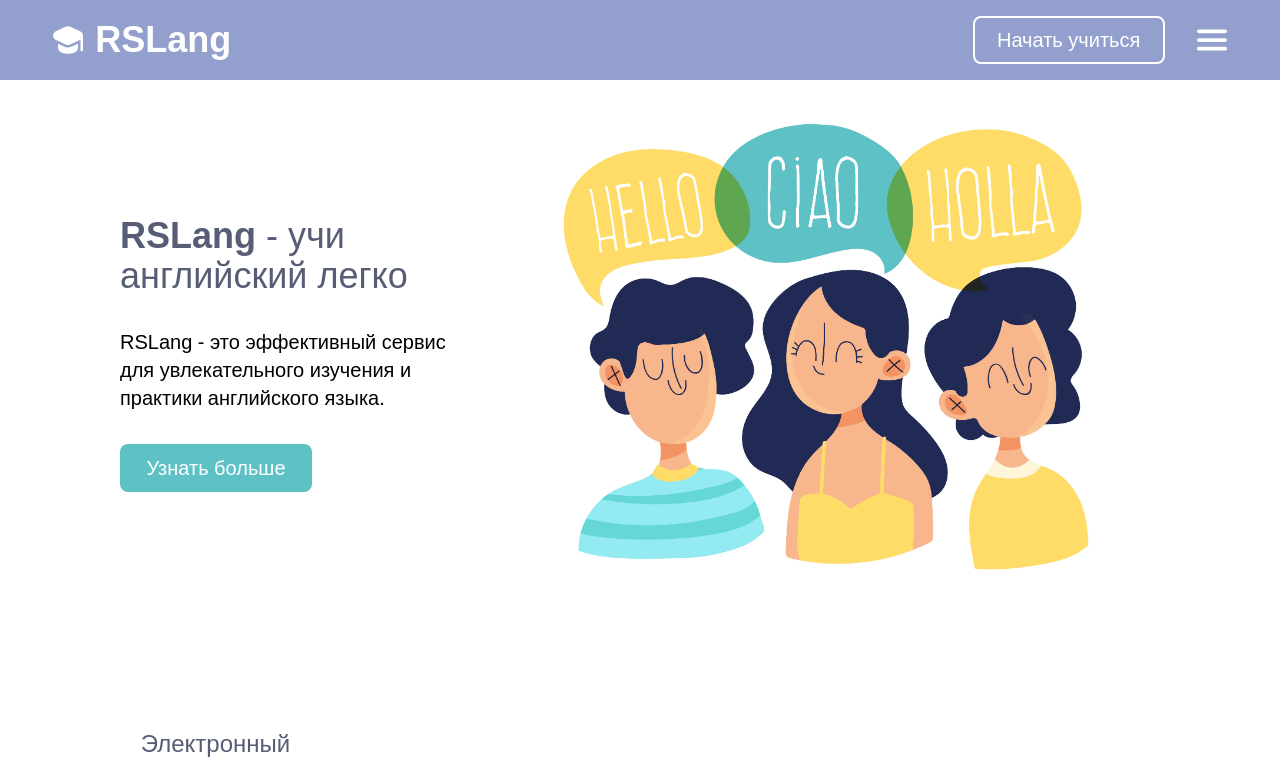
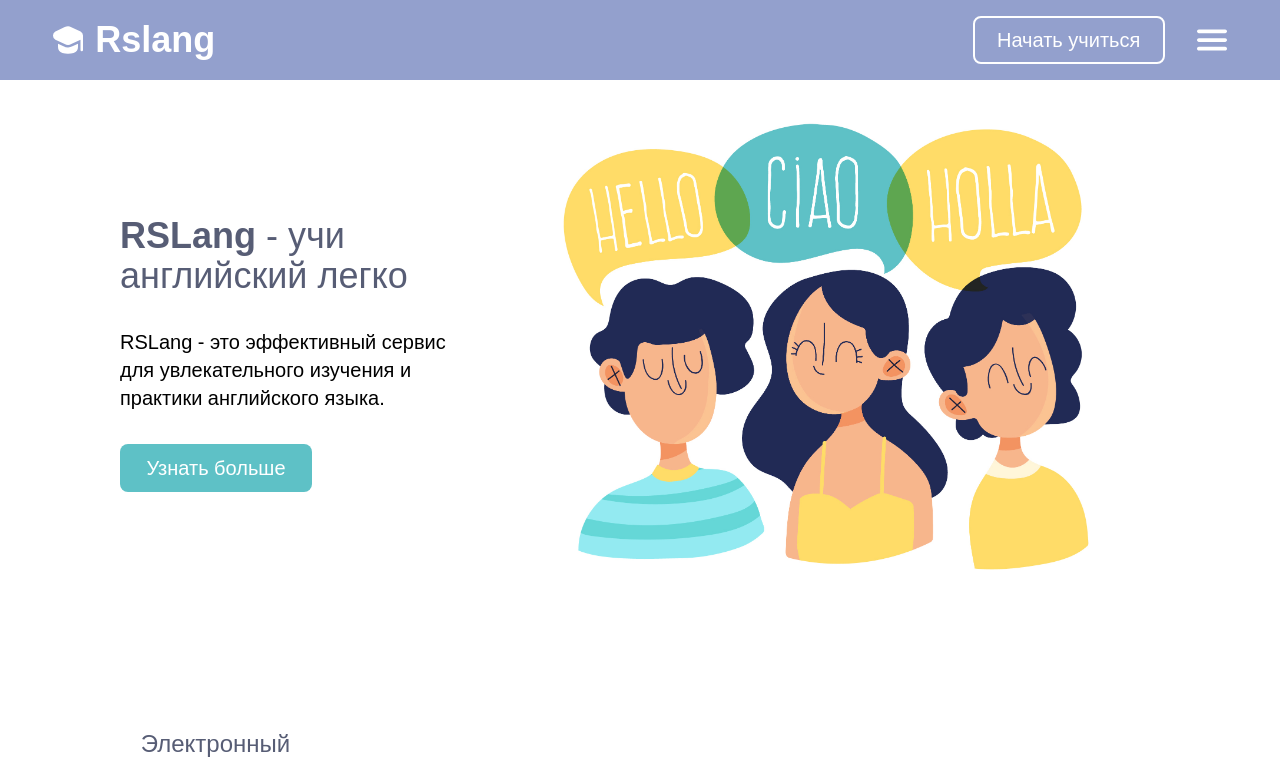
Before and after one commit to Vitaljano/rslang, a React (Create React App) app: page / in a window 1280 px wide. Shown: the top 764 px of the page. Built offline with nearby package versions, Linux system fonts and the light colour scheme.

Commit message:
feat: add auth in header

```diff
--- a/src/components/AuthForm/AuthForm.jsx
+++ b/src/components/AuthForm/AuthForm.jsx
@@ -5,11 +5,12 @@ import { useForm } from 'react-hook-form';
 import { registration, login } from '../../utils/api/thunks';
 import { useDispatch } from 'react-redux';
 import { useSelector } from 'react-redux';
+import { useNavigate } from 'react-router-dom';
 
 const AuthForm = () => {
   const location = useLocation();
   const dispatch = useDispatch();
-  // const history = useNavigate();
+  const history = useNavigate();
   const isLogin = location.pathname === APP_PAGES.login;
   const {
     register,
@@ -18,7 +19,7 @@ const AuthForm = () => {
   } = useForm({
     mode: 'all',
   });
-  const { isLoading } = useSelector((state) => state.auth);
+  const { isLoading, } = useSelector((state) => state.auth);
 
   const onSubmit = (data) => {
     try {
@@ -27,7 +28,7 @@ const AuthForm = () => {
       } else {
         dispatch(registration(data));
       }
-      // history(APP_PAGES.main);
+      history(APP_PAGES.main);
     } catch (e) {
       console.log(e);
     }
--- a/src/components/Header.jsx
+++ b/src/components/Header.jsx
@@ -1,12 +1,14 @@
 import { useState } from 'react';
 import { Link, useLocation } from 'react-router-dom';
 import Burger from './Burger';
+import { useSelector } from 'react-redux';
 
 const pageRoutes = {
   '/textbook': 'bg-green-900',
 };
 
 function Header() {
+  const { isAuth } = useSelector((state) => state.auth);
   const [openBurger, setOpenBurger] = useState(false);
   const location = useLocation();
   const bgColor = pageRoutes[location.pathname] || 'bg-header';
@@ -45,7 +47,9 @@ function Header() {
               </svg>
             </div>
             <div className="logo-caption ml-3">
-              <p className="text-4xl font-semibold">RSLang</p>
+              <p className="text-4xl font-semibold">
+                {isAuth ? 'RSLang-auth' : 'Rslang'}
+              </p>
             </div>
           </div>
         </Link>
```
